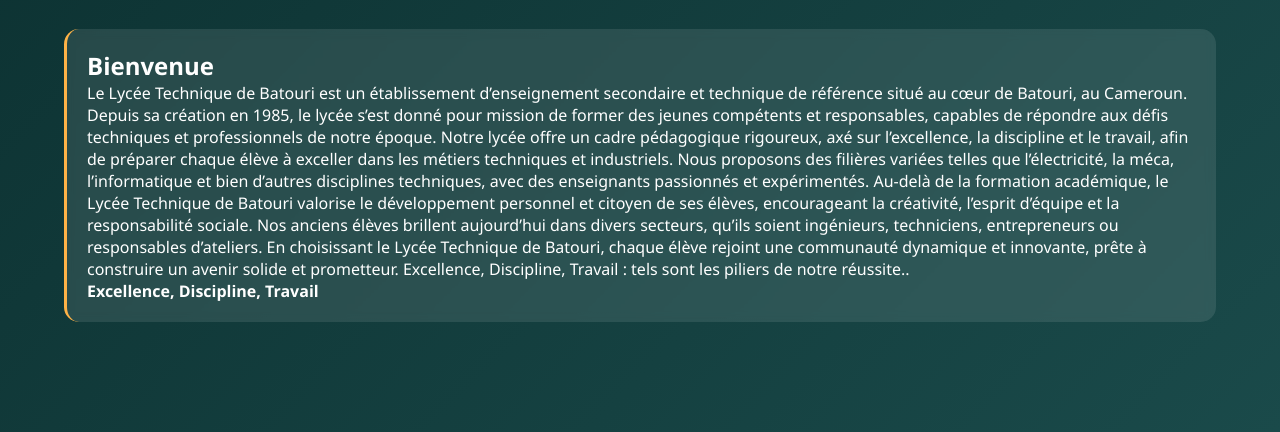
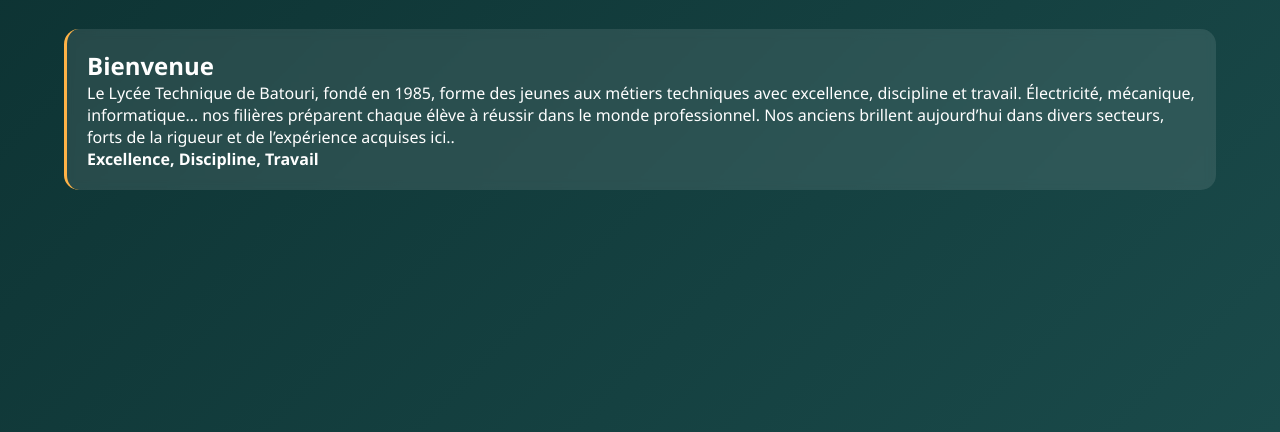
Before and after one commit to evaristebot/lyc-e-technique-, a plain HTML site: page index.html in a window 1280 px wide. Shown: the part 368-800 px from the top of the page. Drawn offline with nearby package versions, Linux system fonts and the light colour scheme.

Commit message:
Update index.html

```diff
--- a/index.html
+++ b/index.html
@@ -109,11 +109,7 @@
   </div>
   <div class="card">
     <h2>Bienvenue</h2>
-    <p>Le Lycée Technique de Batouri est un établissement d’enseignement secondaire et technique de référence situé au cœur de Batouri, au Cameroun. Depuis sa création en 1985, le lycée s’est donné pour mission de former des jeunes compétents et responsables, capables de répondre aux défis techniques et professionnels de notre époque.
-Notre lycée offre un cadre pédagogique rigoureux, axé sur l’excellence, la discipline et le travail, afin de préparer chaque élève à exceller dans les métiers techniques et industriels. Nous proposons des filières variées telles que l’électricité, la méca, l’informatique et bien d’autres disciplines techniques, avec des enseignants passionnés et expérimentés.
-Au-delà de la formation académique, le Lycée Technique de Batouri valorise le développement personnel et citoyen de ses élèves, encourageant la créativité, l’esprit d’équipe et la responsabilité sociale. Nos anciens élèves brillent aujourd’hui dans divers secteurs, qu’ils soient ingénieurs, techniciens, entrepreneurs ou responsables d’ateliers.
-En choisissant le Lycée Technique de Batouri, chaque élève rejoint une communauté dynamique et innovante, prête à construire un avenir solide et prometteur.
-Excellence, Discipline, Travail : tels sont les piliers de notre réussite..</p>
+   </p>Le Lycée Technique de Batouri, fondé en 1985, forme des jeunes aux métiers techniques avec excellence, discipline et travail. Électricité, mécanique, informatique… nos filières préparent chaque élève à réussir dans le monde professionnel. Nos anciens brillent aujourd’hui dans divers secteurs, forts de la rigueur et de l’expérience acquises ici.. </p>
     <p><strong>Excellence, Discipline, Travail</strong></p>
   </div>
 </div>  <!-- ADMINISTRATION -->  <div id="administration" class="page">
```
